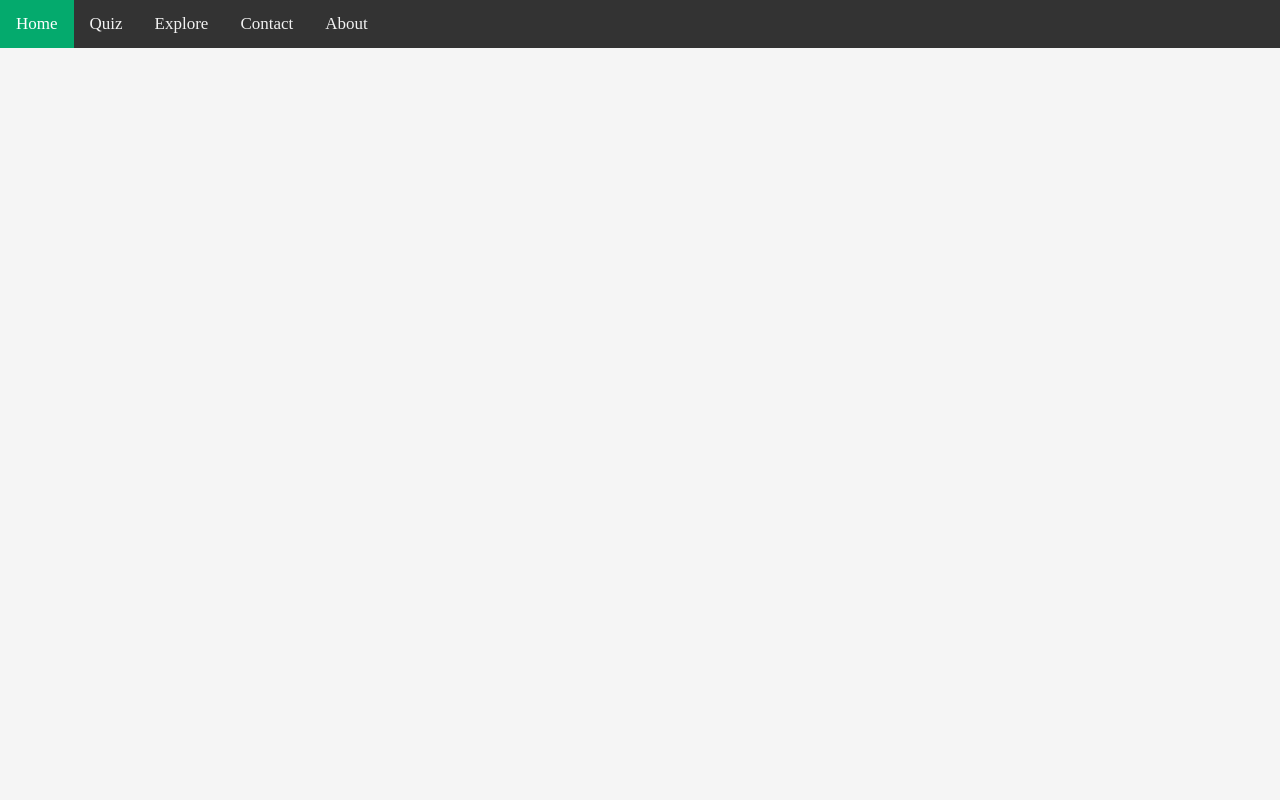
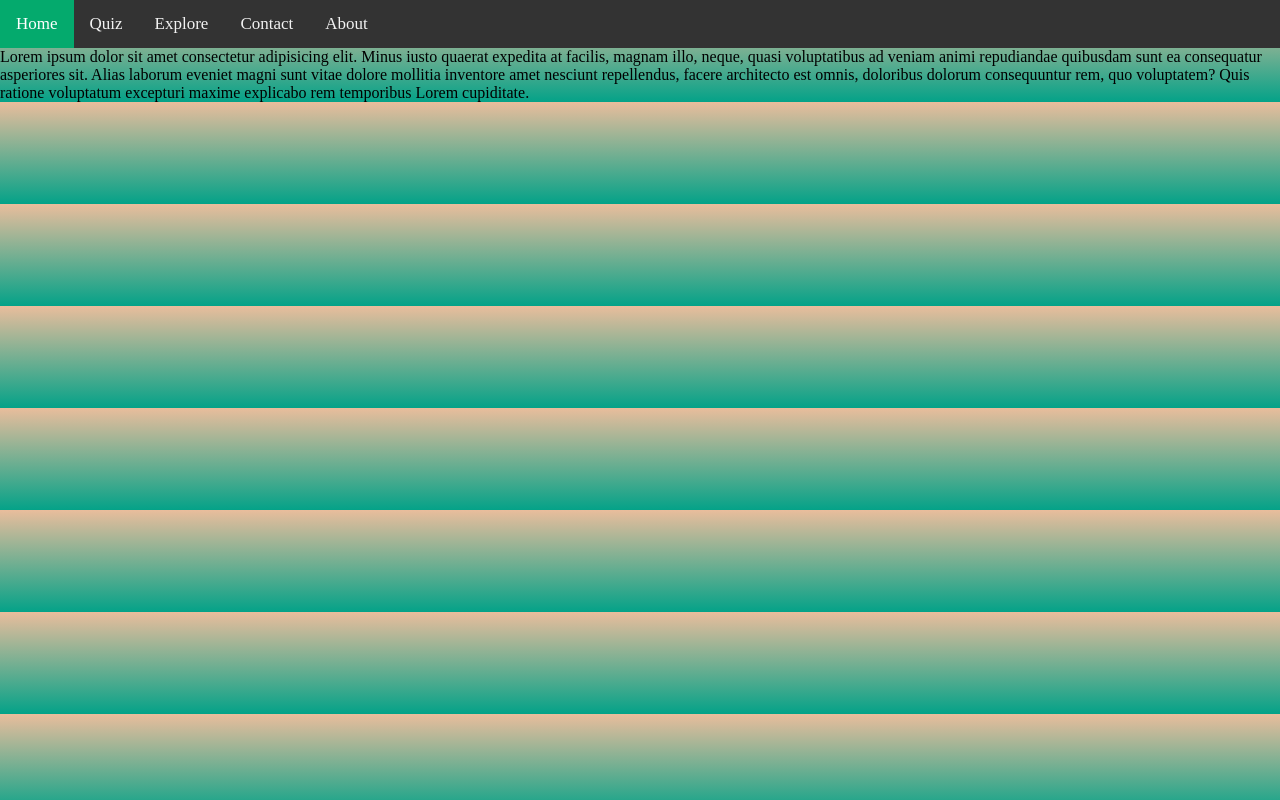
Before and after one commit to Raifulalam/Music-Explorer, a website built with Vite: page index.html in a window 1280 px wide. Built offline with nearby package versions, Linux system fonts and the light colour scheme.

Commit message:
add html

```diff
--- a/index.html
+++ b/index.html
@@ -22,6 +22,13 @@
       <i class="fa fa-bars"></i>
     </a>
   </div>
+  <div class="main-container">
+    Lorem ipsum dolor sit amet consectetur adipisicing elit. Minus iusto quaerat expedita at facilis, magnam illo,
+    neque, quasi voluptatibus ad veniam animi repudiandae quibusdam sunt ea consequatur asperiores sit. Alias laborum
+    eveniet magni sunt vitae dolore mollitia inventore amet nesciunt repellendus, facere architecto est omnis, doloribus
+    dolorum consequuntur rem, quo voluptatem? Quis ratione voluptatum excepturi maxime explicabo rem temporibus
+    Lorem cupiditate.
+  </div>
   <script type="module" src="/explorer.js"></script>
 </body>
 
--- a/style.css
+++ b/style.css
@@ -1,106 +1,6 @@
-/* :root {
-  font-family: Inter, system-ui, Avenir, Helvetica, Arial, sans-serif;
-  line-height: 1.5;
-  font-weight: 400;
-
-  color-scheme: light dark;
-  color: rgba(255, 255, 255, 0.87);
-  background-color: #242424;
-
-  font-synthesis: none;
-  text-rendering: optimizeLegibility;
-  -webkit-font-smoothing: antialiased;
-  -moz-osx-font-smoothing: grayscale;
-}
-
-a {
-  font-weight: 500;
-  color: #646cff;
-  text-decoration: inherit;
-}
-a:hover {
-  color: #535bf2;
-}
-
-body {
-  margin: 0;
-  display: flex;
-  place-items: center;
-  min-width: 320px;
-  min-height: 100vh;
-}
-
-h1 {
-  font-size: 3.2em;
-  line-height: 1.1;
-}
-
-#app {
-  max-width: 1280px;
-  margin: 0 auto;
-  padding: 2rem;
-  text-align: center;
-}
-
-.logo {
-  height: 6em;
-  padding: 1.5em;
-  will-change: filter;
-  transition: filter 300ms;
-}
-.logo:hover {
-  filter: drop-shadow(0 0 2em #646cffaa);
-}
-.logo.vanilla:hover {
-  filter: drop-shadow(0 0 2em #f7df1eaa);
-}
-
-.card {
-  padding: 2em;
-}
-
-.read-the-docs {
-  color: #888;
-}
-
-button {
-  border-radius: 8px;
-  border: 1px solid transparent;
-  padding: 0.6em 1.2em;
-  font-size: 1em;
-  font-weight: 500;
-  font-family: inherit;
-  background-color: #1a1a1a;
-  cursor: pointer;
-  transition: border-color 0.25s;
-}
-button:hover {
-  border-color: #646cff;
-}
-button:focus,
-button:focus-visible {
-  outline: 4px auto -webkit-focus-ring-color;
-}
-
-@media (prefers-color-scheme: light) {
-  :root {
-    color: #213547;
-    background-color: #ffffff;
-  }
-  a:hover {
-    color: #747bff;
-  }
-  button {
-    background-color: #f9f9f9;
-  }
-} */
-
-
-
-
 /*navbar style*/
 body {
-  background-color: #f5f5f5;
+  background-image: linear-gradient(rgb(233, 189, 156), rgb(4, 162, 136));
   margin: 0%;
   padding: 0%;
 
@@ -111,6 +11,10 @@ body {
 .topnav {
   background-color: #333;
   overflow: hidden;
+
+
+
+
 }
 
 .topnav a {
```
